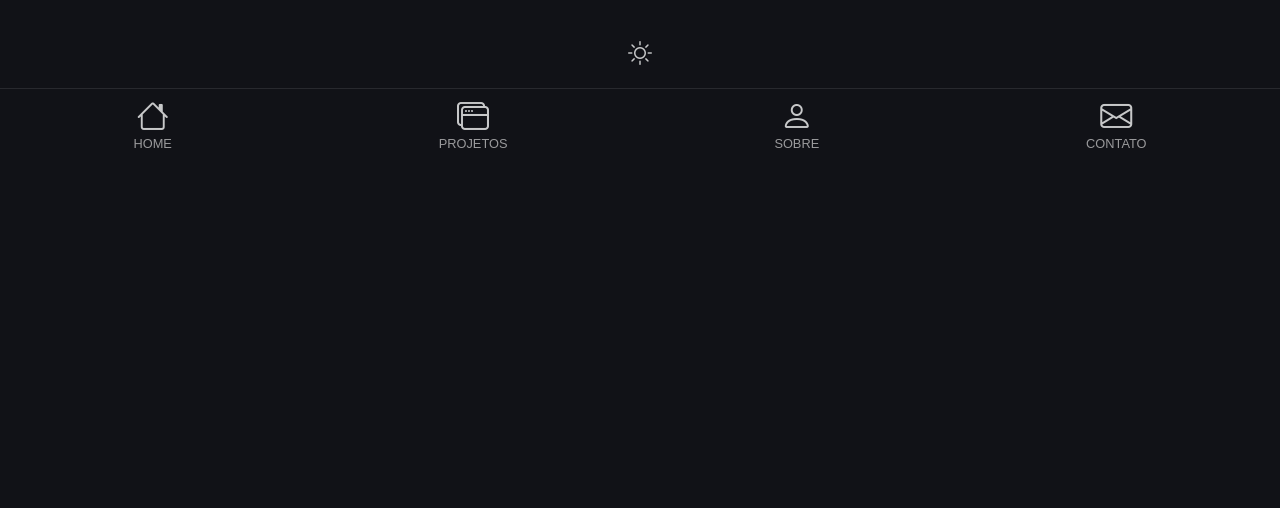
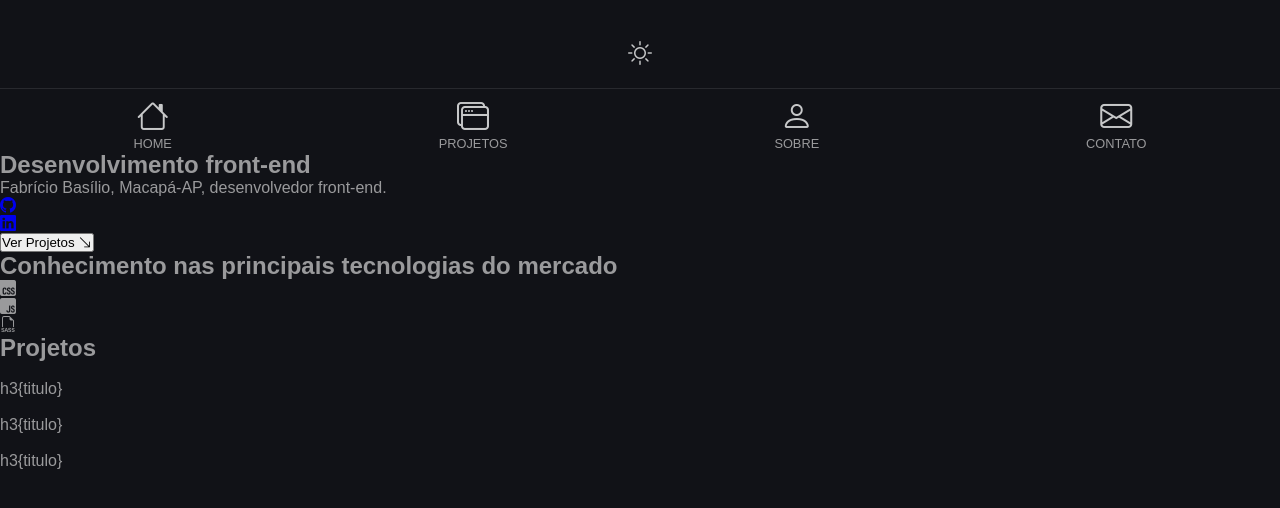
Before and after one commit to FabricioBasilio/FabricioBasilio.github.io, a website: page index.html in a window 1280 px wide. Drawn offline with nearby package versions, Linux system fonts and the light colour scheme.

Commit message:
feat: Adição da apresentação e das estruturas iniciais dos cards

```diff
--- a/index.html
+++ b/index.html
@@ -46,5 +46,56 @@
         </li>
       </ul>
     </nav>
+    <main>
+      <section class="apresentacao">
+        <h1>Desenvolvimento front-end</h1>
+        <p>Fabrício Basílio, Macapá-AP, desenvolvedor front-end.</p>
+        <ul class="apresentacao__redes_sociais">
+          <li>
+            <a href="#"><i class="bi bi-github"></i></a>
+          </li>
+          <li>
+            <a href="#"><i class="bi bi-linkedin"></i></a>
+          </li>
+        </ul>
+        <a class="apresentacao__botao_ver_projetos" href="#projetos">
+          <button>
+            <span>Ver Projetos</span>
+            <i class="bi bi-arrow-down-right"></i>
+          </button>
+        </a>
+      </section>
+      <section class="habilidades">
+        <h2>Conhecimento nas principais tecnologias do mercado</h2>
+        <ul class="habilidades__tecnologias">
+          <li><i class="bi bi-css"></i></li>
+          <li><i class="bi bi-javascript"></i></li>
+          <li><i class="bi bi-filetype-sass"></i></li>
+        </ul>
+      </section>
+      <section class="projetos">
+        <h2>Projetos</h2>
+        <section class="projetos__cards">
+          <section class="projetos__cards__card">
+            <img src="" alt="" class="projetos__cards__card__imagem" />
+            <section class="projetos__cards__card__body">
+              h3{titulo}
+            </section>
+          </section>
+          <section class="projetos__cards__card">
+            <img src="" alt="" class="projetos__cards__card__imagem" />
+            <section class="projetos__cards__card__body">
+              h3{titulo}
+            </section>
+          </section>
+          <section class="projetos__cards__card">
+            <img src="" alt="" class="projetos__cards__card__imagem" />
+            <section class="projetos__cards__card__body">
+              h3{titulo}
+            </section>
+          </section>
+        </section>
+      </section>
+    </main>
   </body>
 </html>
```
